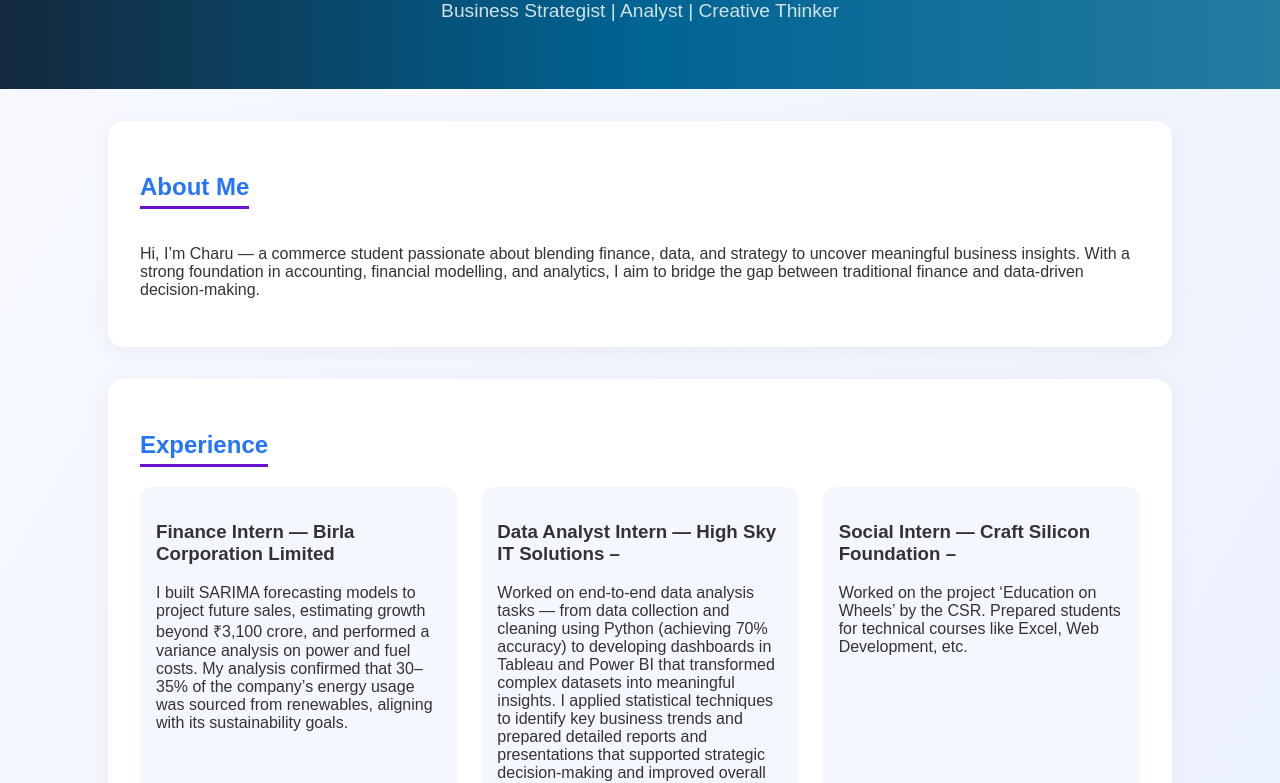
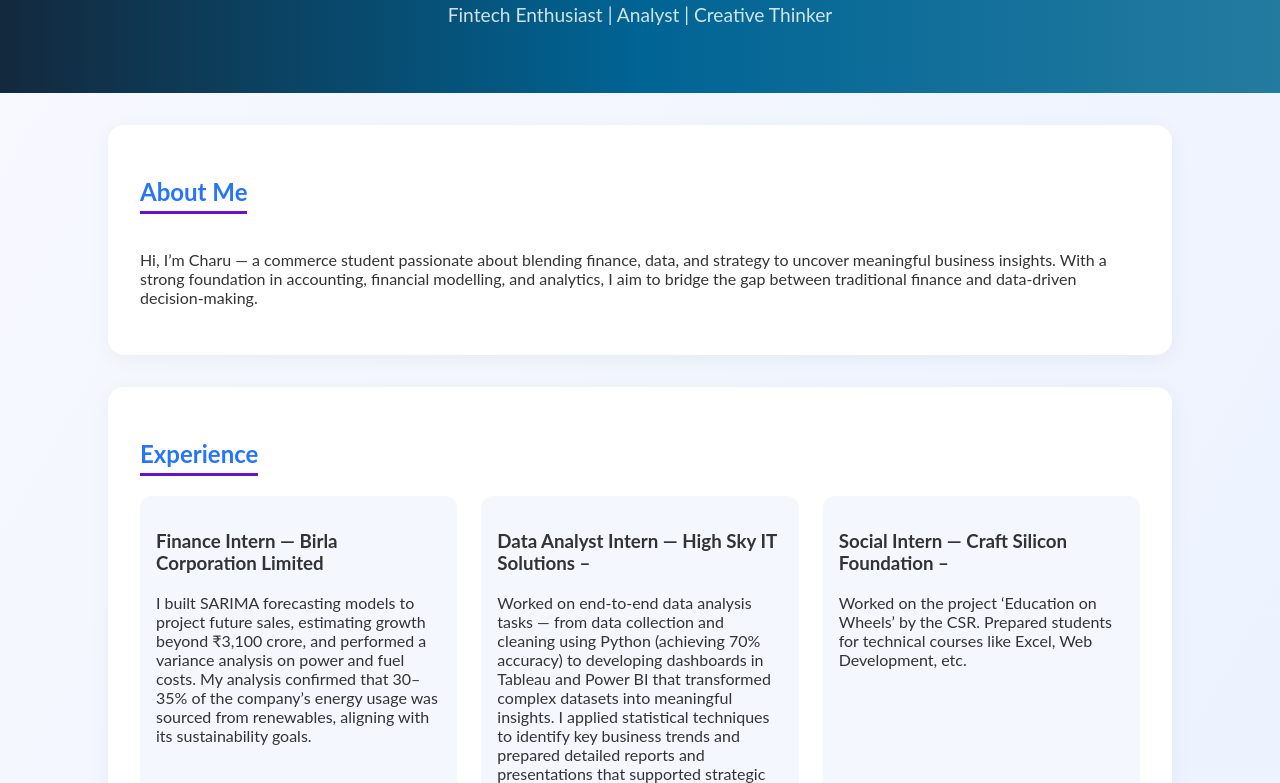
Before and after one commit to Charu3456-uii/CharuAmeta.github.io, a plain HTML site: page index.html in a window 1280 px wide. Shown: the part 148-931 px from the top of the page. Drawn offline with Linux system fonts and the light colour scheme.

Commit message:
index.html

```diff
--- a/index.html
+++ b/index.html
@@ -6,7 +6,7 @@
   <title>Charu Ameta| Portfolio & CV</title>
   <style>
     body {
-      font-family: 'Playfair Display', sans-serif;
+      font-family: 'Playfair Display', 'Lato';
       margin: 0;
       background: linear-gradient(120deg, #f8f9ff, #e8f0fe);
       color: #333;
@@ -79,7 +79,7 @@
 <body>
   <header>
     <h1>Charu</h1>
-    <p>Business Strategist | Analyst | Creative Thinker</p>
+    <p>Fintech Enthusiast | Analyst | Creative Thinker</p>
   </header>
 
   <section id="about">
```
